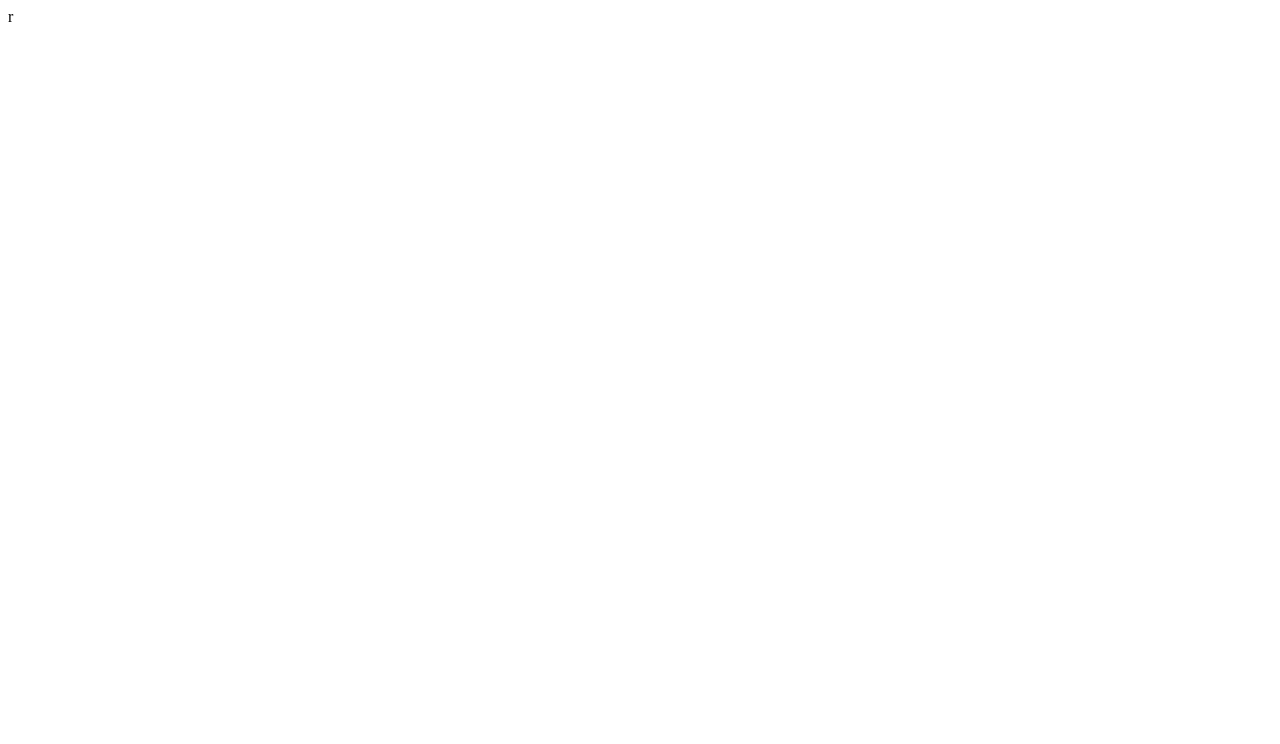
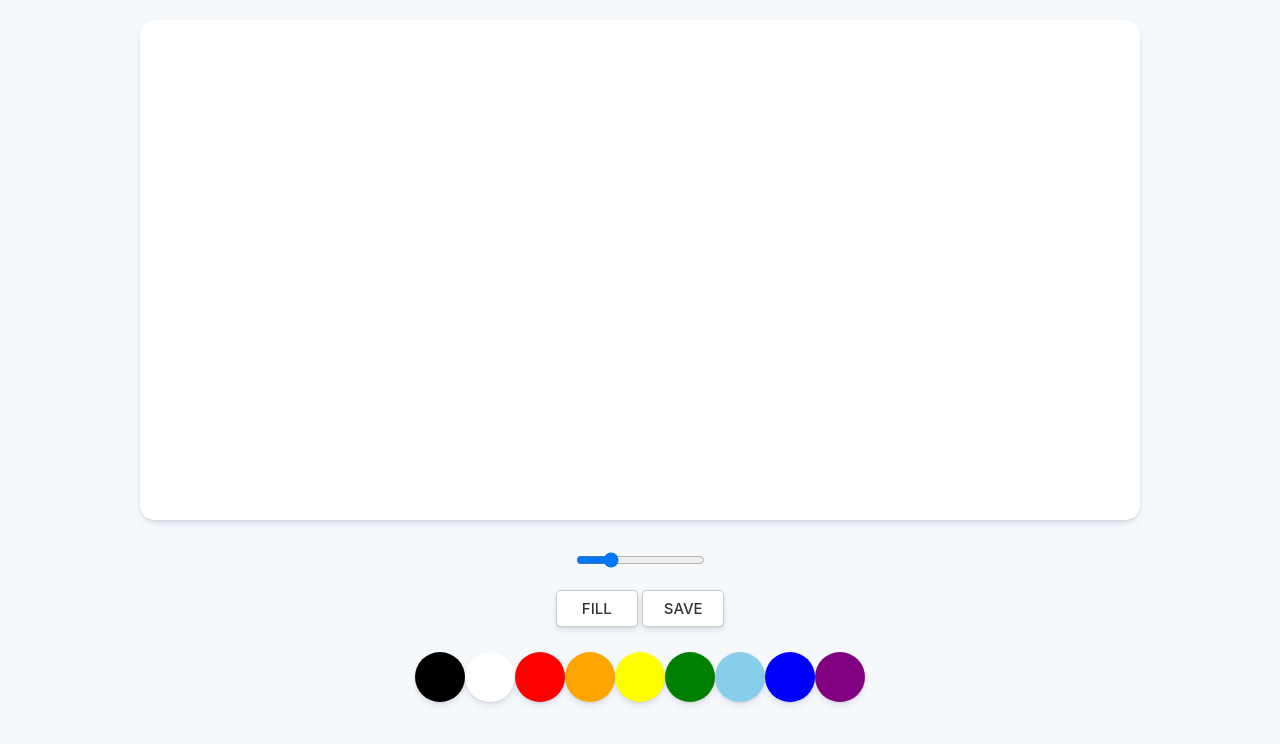
Before and after one commit to GomSon-E/canvas, a plain HTML site: page index.html in a window 1280 px wide. Drawn offline with Linux system fonts and the light colour scheme.

Commit message:
UPDATE index.html, style.css, app.js

```diff
--- a/app.js
+++ b/app.js
@@ -0,0 +1,108 @@
+const canvas = document.getElementById('jsCanvas');
+const ctx = canvas.getContext('2d');
+const colors = document.getElementsByClassName('jsColor')
+const range = document.getElementById('jsRange');
+const mode = document.getElementById('jsMode')
+const save = document.getElementById('jsSave')
+
+canvas.width = 1000;
+canvas.height = 500;
+
+// 투명 이미지가 되지 않도록 하얀 배경 설정
+ctx.fillStyle = 'white'
+ctx.fillRect(0, 0, canvas.width, canvas.height)
+
+// 디폴트값 설정
+ctx.strokeStyle = 'black';
+ctx.fillStyle = 'black';
+ctx.lineWidth = 2.5;
+
+let painting = false;
+let filling = false;
+
+function stopPainting() {
+    painting = false;
+}
+
+function startPainting() {
+    painting = true;
+}
+
+function onMouseMove (event) {
+    // client : 윈도우 전체의 범위 내에서의 마우스 위치값을 나타냄
+    // offset : 캔버스 범위 내에서의 마우스 위치값을 나타냄
+    const x = event.offsetX
+    const y = event.offsetY
+    console.log(x, y)
+    if (!painting) {
+        ctx.beginPath();
+        ctx.moveTo(x, y);
+    } else {
+        ctx.lineTo(x, y);
+        ctx.stroke();
+    }
+}
+
+function handleColorClick (event) {
+    const color = event.target.style.backgroundColor;
+    ctx.strokeStyle = color;
+    ctx.fillStyle = color;
+}
+
+function handleRangeChange (event) {
+    const size = event.target.value;
+    ctx.lineWidth = size;
+}
+
+function handleModeClick() {
+    if (filling === true) {
+        filling = false;
+        mode.innerText = "fill"
+    } else {
+        filling = true;
+        mode.innerText = "paint";
+        ctx.fillStyle = ctx.strokeStyle
+    }
+}
+
+function handleCanvasClick() {
+    if(filling){
+        ctx.fillRect(0, 0, canvas.width, canvas.height)
+    }
+}
+
+// 마우스 우클릭 방지
+function handleCM(event) {
+    event.preventDefault()
+}
+
+function handleSaveClick() {
+    const img = canvas.toDataURL();
+    const link = document.createElement('a');
+    link.href = img;
+    link.download = 'DOWNLOAD PAINT';
+    link.click()
+}
+
+if (canvas) {
+    canvas.addEventListener("mousemove", onMouseMove);
+    canvas.addEventListener("mousedown", startPainting);
+    canvas.addEventListener("mouseup", stopPainting);
+    canvas.addEventListener("mouseleave", stopPainting);
+    canvas.addEventListener('click', handleCanvasClick);
+    canvas.addEventListener('contextmenu', handleCM)
+}
+
+Array.from(colors).forEach(color => color.addEventListener('click', handleColorClick))
+
+if (range){
+    range.addEventListener('input', handleRangeChange);
+}
+
+if(mode) {
+    mode.addEventListener('click', handleModeClick)
+}
+
+if(save) {
+    save.addEventListener('click', handleSaveClick)
+}
--- a/index.html
+++ b/index.html
@@ -1,13 +1,41 @@
 <!DOCTYPE html>
 <html lang="en">
-<head>
-    <meta charset="UTF-8">
-    <meta http-equiv="X-UA-Compatible" content="IE=edge">
-    <meta name="viewport" content="width=device-width, initial-scale=1.0">
-    <link rel="stylesheet" href="style.css">
+  <head>
+    <meta charset="UTF-8" />
+    <meta http-equiv="X-UA-Compatible" content="IE=edge" />
+    <meta name="viewport" content="width=device-width, initial-scale=1.0" />
+    <link rel="stylesheet" href="style.css" />
     <title>PaintJS</title>
-</head>
-<body>
-   <script src="app.js"></script>r
-</body>
+  </head>
+  <body>
+    <canvas id="jsCanvas" class="canvas"></canvas>
+    <div class="controls">
+      <div class="controls_range">
+        <input
+          type="range"
+          id="jsRange"
+          min="0.1"
+          max="10.0"
+          value="2.5"
+          step="0.1"
+        />
+      </div>
+      <div class="controls_btns">
+        <button id="jsMode">Fill</button>
+        <button id="jsSave">Save</button>
+      </div>
+      <div id="jsColors" class="controls_colors">
+        <div class="controls_color jsColor" style="background-color: black"></div>
+        <div class="controls_color jsColor" style="background-color: white"></div>
+        <div class="controls_color jsColor" style="background-color: red"></div>
+        <div class="controls_color jsColor" style="background-color: orange"></div>
+        <div class="controls_color jsColor" style="background-color: yellow"></div>
+        <div class="controls_color jsColor" style="background-color: green"></div>
+        <div class="controls_color jsColor" style="background-color: skyblue"></div>
+        <div class="controls_color jsColor" style="background-color: blue"></div>
+        <div class="controls_color jsColor" style="background-color: purple"></div>
+      </div>
+    </div>
+    <script src="app.js"></script>
+  </body>
 </html>
--- a/style.css
+++ b/style.css
@@ -0,0 +1,63 @@
+@import "reset.css";
+
+body {
+  background-color: #f6f9fc;
+  font-family: -apple-system, BlinkMacSystemFont, "Segoe UI", Roboto, Oxygen,
+    Ubuntu, Cantarell, "Open Sans", "Helvetica Neue", sans-serif;
+  display: flex;
+  flex-direction: column;
+  align-items: center;
+  padding: 20px 0px;
+}
+
+.canvas {
+  width: 1000px;
+  height: 500px;
+  background-color: white;
+  border-radius: 15px;
+  box-shadow: 0 4px 6px rgba(50, 50, 93, 0.11), 0 1px 2px rgba(0, 0, 0, 0.08);
+}
+
+.controls {
+    margin-top: 30px;
+    display:flex;
+    flex-direction: column;
+    align-items: center;
+}
+
+.controls .controls_btns{
+  margin-bottom: 5px;
+}
+
+.controls_btns button{
+  all:unset;
+  cursor: pointer;
+  background-color: white;
+  padding: 10px 0px;
+  width: 80px;
+  text-align: center;
+  border-radius: 5px;
+  box-shadow: 0 4px 6px rgba(50, 50, 93, 0.11), 0 1px 2px rgba(0, 0, 0, 0.08);
+  border: 0.5px solid rgba(0, 0, 0, 0.2);
+  color: rgba(0, 0, 0, 0.8);
+  text-transform: uppercase;
+  font-weight: 500;
+  font-size: 15px;
+  margin: 20px 0px;
+}
+
+.controls_btns button:active{
+  transform: scale(0.95);
+}
+
+.controls .controls_colors {
+  display: flex;
+}
+
+.controls_colors .controls_color {
+  width: 50px;
+  height: 50px;
+  border-radius: 25px;
+  cursor: pointer;
+  box-shadow: 0 4px 6px rgba(50, 50, 93, 0.11), 0 1px 2px rgba(0, 0, 0, 0.08);
+}
```
